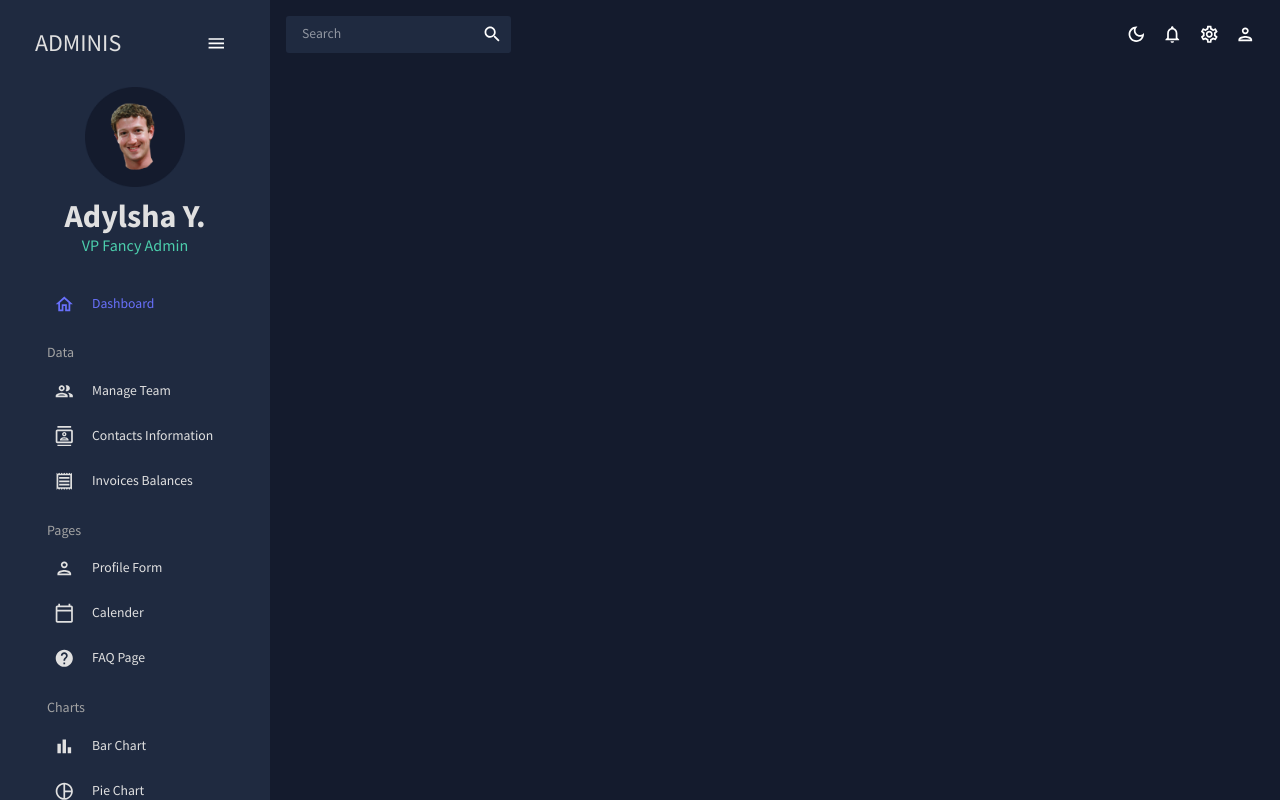
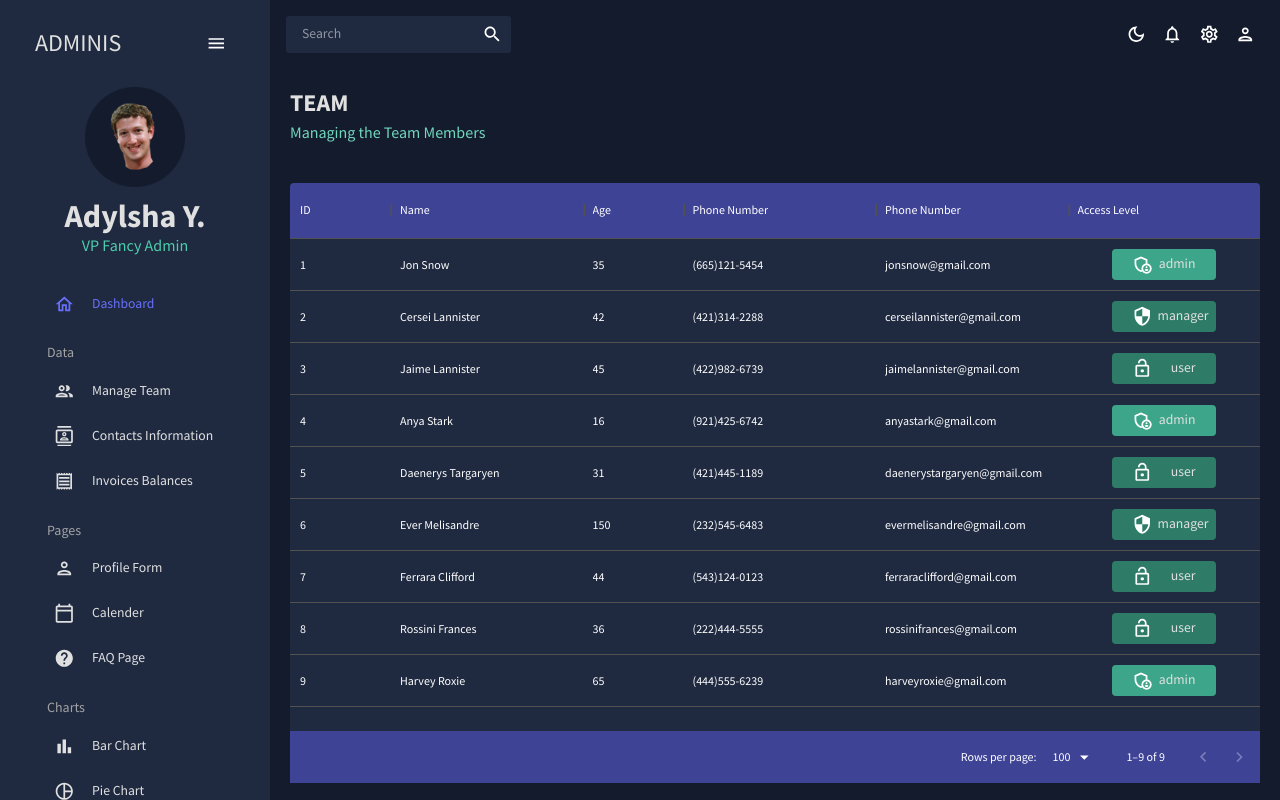
Before and after one commit to AdylshaY/react-admin-dashboard, a React (Vite) app: page /team in a window 1280 px wide. Built offline with nearby package versions, Linux system fonts and the light colour scheme.

Commit message:
teampage

```diff
--- a/src/App.jsx
+++ b/src/App.jsx
@@ -4,7 +4,7 @@
 import Topbar from "./scenes/global/Topbar";
 import Dashboard from "./scenes/dashboard";
 import Sidebar from "./scenes/global/Sidebar";
-// import Team from "./scenes/team";
+import Team from "./scenes/team";
 // import Invoices from "./scenes/invoices";
 // import Contacts from "./scenes/contacts";
 // import Bar from "./scenes/bar";
@@ -27,16 +27,16 @@
             <Topbar />
             <Routes>
               <Route path="/" element={<Dashboard />} />
-              {/* <Route path="/team" element={<Team />} />
-              <Route path="/contacts" element={<Contacts />} />
-              <Route path="/invoices" element={<Invoices />} />
-              <Route path="/form" element={<Form />} />
-              <Route path="/bar" element={<Bar />} />
-              <Route path="/pie" element={<Pie />} />
-              <Route path="/line" element={<Line />} />
-              <Route path="/faq" element={<FAQ />} />
-              <Route path="/geography" element={<Geography />} />
-              <Route path="/calender" element={<Calender />} /> */}
+              <Route path="/team" element={<Team />} />
+              {/* <Route path="/contacts" element={<Contacts />} /> */}
+              {/* <Route path="/invoices" element={<Invoices />} /> */}
+              {/* <Route path="/form" element={<Form />} /> */}
+              {/* <Route path="/bar" element={<Bar />} /> */}
+              {/* <Route path="/pie" element={<Pie />} /> */}
+              {/* <Route path="/line" element={<Line />} /> */}
+              {/* <Route path="/faq" element={<FAQ />} /> */}
+              {/* <Route path="/geography" element={<Geography />} /> */}
+              {/* <Route path="/calender" element={<Calender />} /> */}
             </Routes>
           </main>
         </div>
--- a/src/data/mockData.js
+++ b/src/data/mockData.js
@@ -1,3 +1,5 @@
+import { tokens } from "../theme";
+
 export const mockDataTeam = [
   {
     id: 1,
--- /dev/null
+++ b/src/scenes/team/index.jsx
@@ -0,0 +1,107 @@
+import React from "react";
+import { Box, Typography, useTheme } from "@mui/material";
+import { DataGrid } from "@mui/x-data-grid";
+import { tokens } from "../../theme";
+import { mockDataTeam } from "../../data/mockData";
+import AdminPanelSettingsOutlinedIcon from "@mui/icons-material/AdminPanelSettingsOutlined";
+import LockOpenOutlinedIcon from "@mui/icons-material/LockOpenOutlined";
+import SecurityOutlinedIcon from "@mui/icons-material/SecurityOutlined";
+import Header from "../../components/Header";
+
+const Team = () => {
+  const theme = useTheme();
+  const colors = tokens(theme.palette.mode);
+
+  const columns = [
+    { field: "id", headerName: "ID" },
+    {
+      field: "name",
+      headerName: "Name",
+      flex: 1,
+      cellClassName: "name-column--cell",
+    },
+    {
+      field: "age",
+      headerName: "Age",
+      type: "number",
+      headerAlign: "left",
+      align: "left",
+      cellClassName: "name-column--cell",
+    },
+    {
+      field: "phone",
+      headerName: "Phone Number",
+      flex: 1,
+    },
+    {
+      field: "email",
+      headerName: "Phone Number",
+      flex: 1,
+    },
+    {
+      field: "access",
+      headerName: "Access Level",
+      flex: 1,
+      renderCell: ({ row: { access } }) => {
+        return (
+          <Box
+            display="flex"
+            width="60%"
+            m="0 auto"
+            p="5px 20px"
+            justifyContent="space-between"
+            backgroundColor={
+              access === "admin"
+                ? colors.greenAccent[600]
+                : colors.greenAccent[700]
+            }
+            borderRadius="4px"
+          >
+            {access === "admin" && <AdminPanelSettingsOutlinedIcon />}
+            {access === "manager" && <SecurityOutlinedIcon />}
+            {access === "user" && <LockOpenOutlinedIcon />}
+            <Typography color={colors.grey[100]} sx={{ ml: "5px" }}>
+              {access}
+            </Typography>
+          </Box>
+        );
+      },
+    },
+  ];
+
+  return (
+    <Box m="20px">
+      <Header title="TEAM" subTitle="Managing the Team Members" />
+      <Box
+        m="40px 0 0 0 "
+        height="75vh"
+        sx={{
+          "& .MuiDataGrid-root": {
+            border: "none",
+          },
+          "& .MuiDataGrid-cell": {
+            borderBottom: "none",
+          },
+          "& .name-column-cell": {
+            color: colors.greenAccent[300],
+          },
+          "& .MuiDataGrid-columnHeader": {
+            backgroundColor: colors.blueAccent[700],
+            borderBottom: "none",
+          },
+          "& .MuiDataGrid-virtualScroller": {
+            backgroundColor: colors.primary[400],
+          },
+          "& .MuiDataGrid-footerContainer": {
+            borderTop: "none",
+            backgroundColor: colors.blueAccent[700],
+          },
+        }}
+      >
+        <DataGrid rows={mockDataTeam} columns={columns} />
+      </Box>
+    </Box>
+  );
+};
+
+export default Team;
```
Also changed, not shown: src/scenes/contacts/index.jsx (added, +120 -0 lines).
